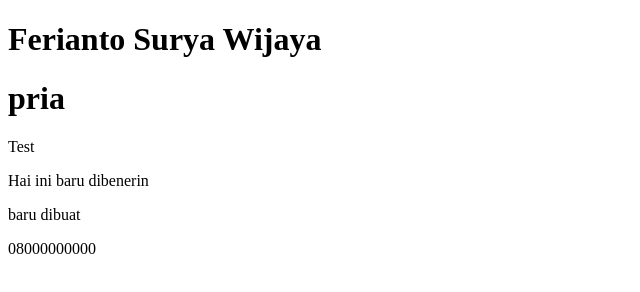
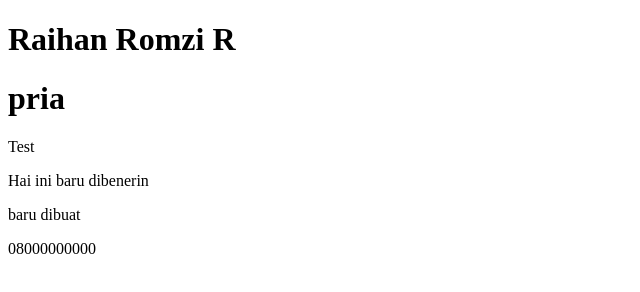
Before and after one commit to thufel/dibimbing-lat18-b9, a plain HTML site: page index.html in a window 1280 px wide. Shown: the whole page, without its empty margins (0-640 px from the left). Drawn offline with Linux system fonts and the light colour scheme.

Commit message:
raihan romzi

```diff
--- a/index.html
+++ b/index.html
@@ -7,7 +7,7 @@
     <title>Dibimbing Latihan day 18</title>
   </head>
   <body>
-    <h1>Ferianto Surya Wijaya</h1>
+    <h1>Raihan Romzi R</h1>
     <h1>pria</h1>
     <p>Test</p>
     <p>Hai ini baru dibenerin</p>
```
